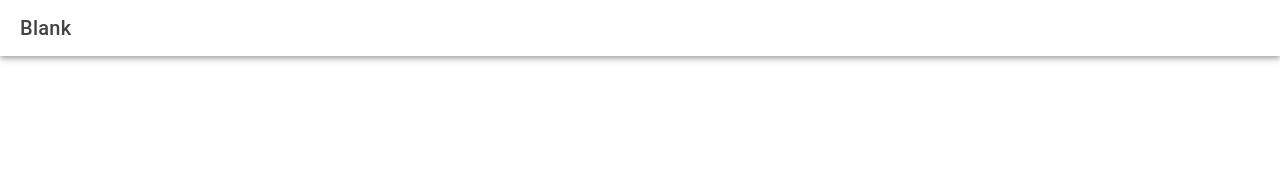
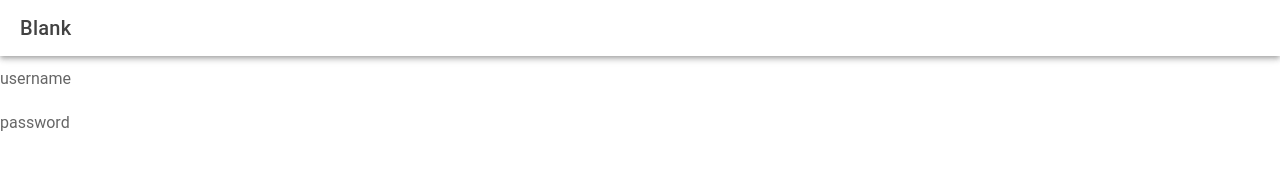
Before and after one commit to dymockb/reactUp, a React (Create React App) app: page /login in a window 1280 px wide. Shown: the top 194 px of the page. Built offline with nearby package versions, Linux system fonts and the light colour scheme.

Commit message:
new btns

```diff
--- a/src/pages/Home.tsx
+++ b/src/pages/Home.tsx
@@ -41,7 +41,7 @@ const Home: React.FC = () => {
           <IonIcon slot="start" icon={star}></IonIcon>
           Login
         </IonButton>
-        <IonButton color="primary" routerLink="/register">
+        <IonButton color="secondary" routerLink="/register">
           <IonIcon slot="start" icon={star}></IonIcon>
           Register
         </IonButton>
--- a/src/pages/Login.tsx
+++ b/src/pages/Login.tsx
@@ -1,5 +1,5 @@
 import React from 'react';
-import { IonContent, IonHeader, IonPage, IonTitle, IonToolbar } from '@ionic/react';
+import { IonContent, IonHeader, IonInput, IonPage, IonTitle, IonToolbar } from '@ionic/react';
 import './Home.css';
 
 const Login: React.FC = () => {
@@ -11,6 +11,8 @@ const Login: React.FC = () => {
         </IonToolbar>
       </IonHeader>
       <IonContent fullscreen>
+        <IonInput placeholder='username'></IonInput>
+        <IonInput placeholder='password'></IonInput>
       </IonContent>
 
     </IonPage>
```
